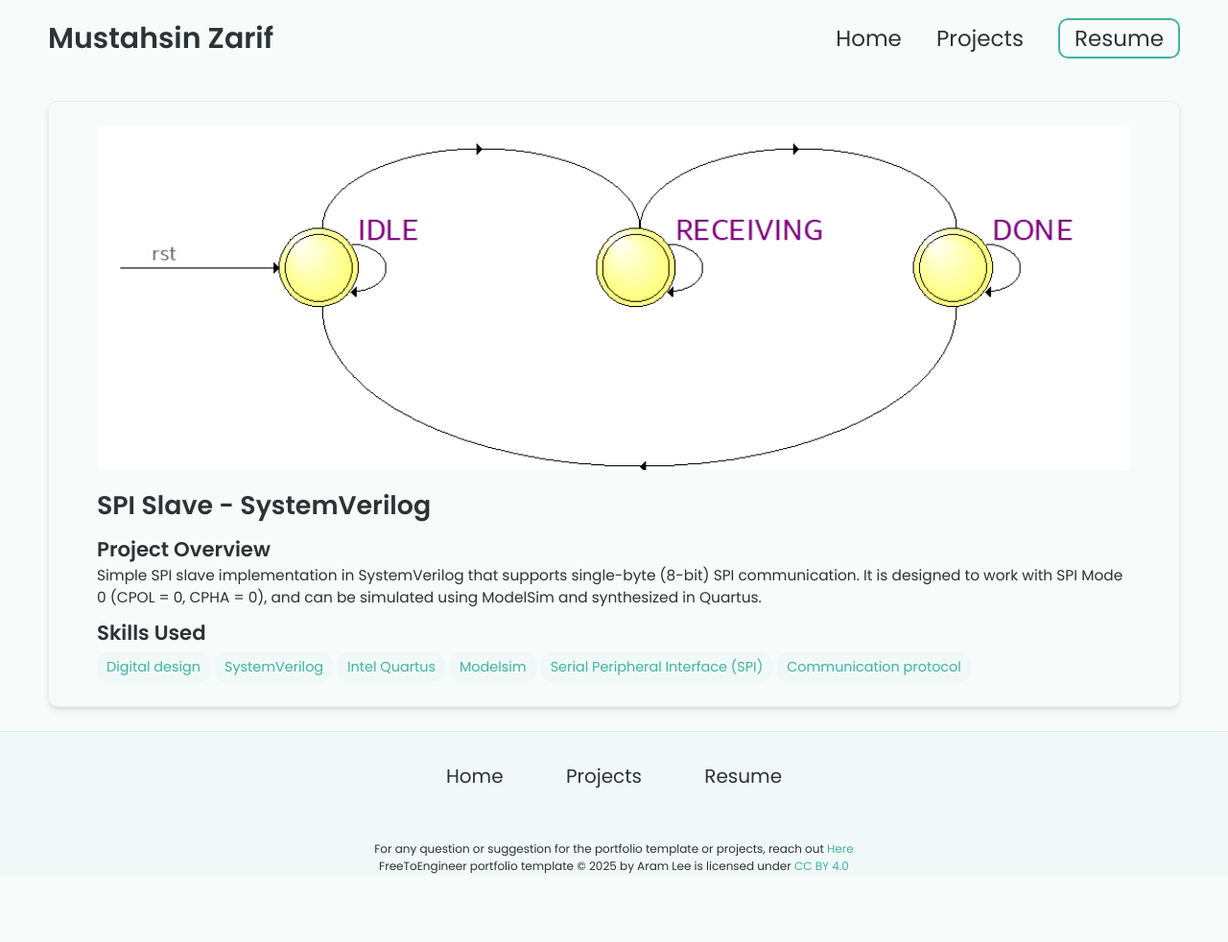
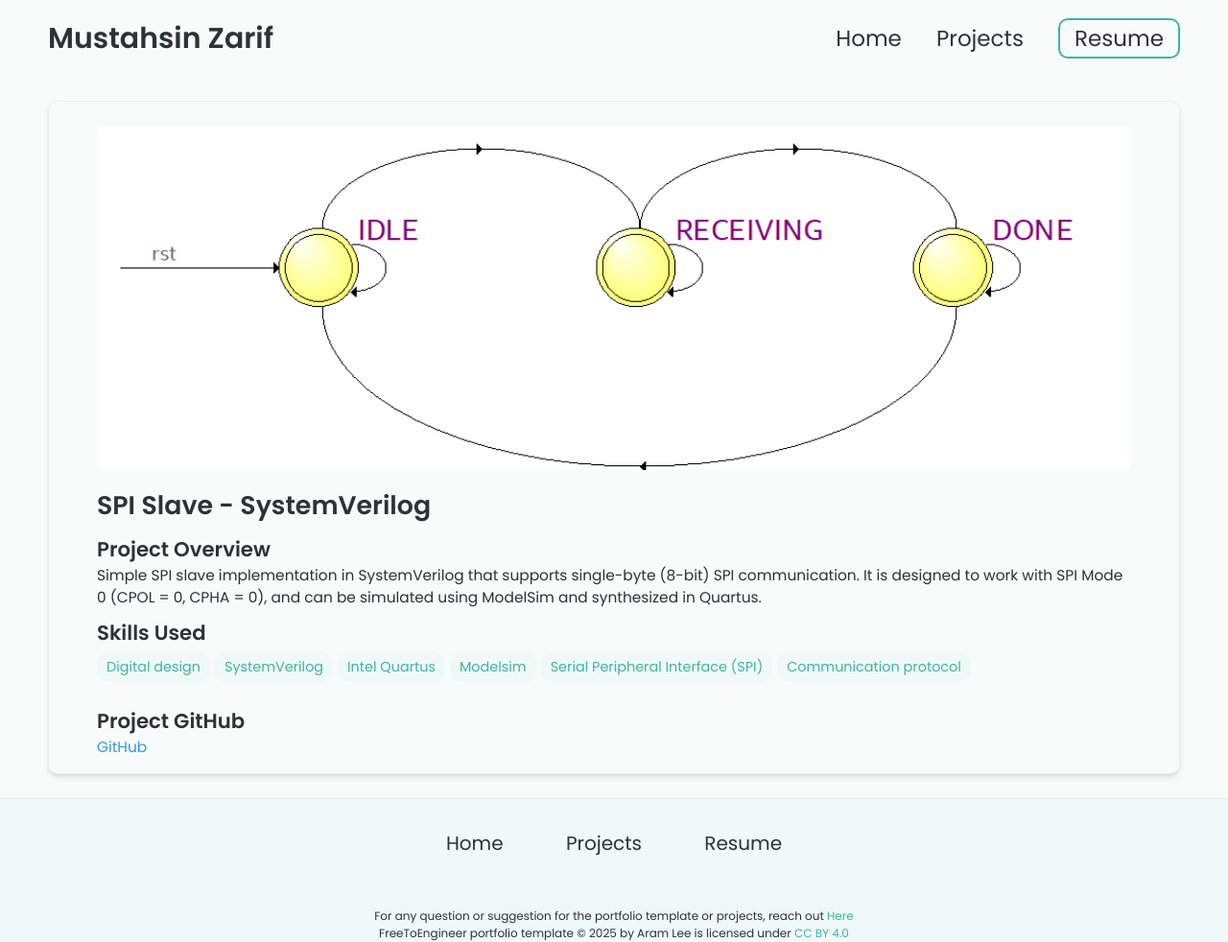
Before and after one commit to mmzarif/mmzarif.github.io, a Jekyll site: the page built from _projects/SPI-Implementation-SystemVerilog/index.md, in a window 1280 px wide. Shown: the whole page at 96% size. Built offline with Jekyll 4.4.1, drawn with Linux system fonts in a browser that asks for light colours; before the commit the page ends 912 px from its top, so only the background shows below that.

Commit message:
Update index.md

```diff
--- a/_projects/SPI-Implementation-SystemVerilog/index.md
+++ b/_projects/SPI-Implementation-SystemVerilog/index.md
@@ -11,3 +11,6 @@ skills:
 - Communication protocol
 main-image: /FSM.png
 ---
+
+## Project GitHub
+[GitHub]([https://en.wikipedia.org](https://github.com/mmzarif/spi_project))
```
